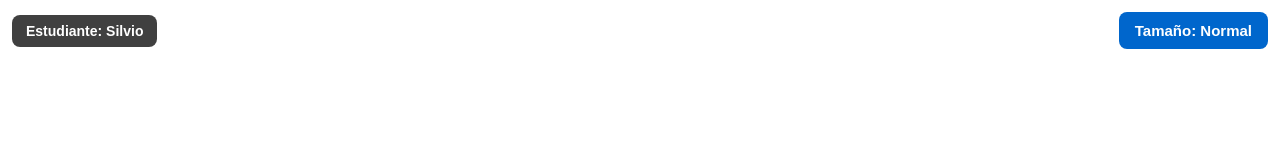
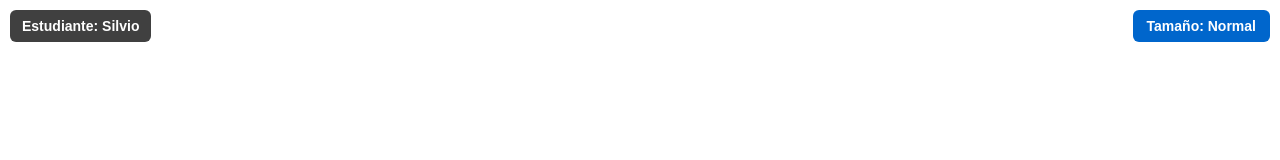
Before and after one commit to SiLvIoxD9/taller-ra, a plain HTML site: page index.html in a window 1280 px wide. Drawn offline with Linux system fonts and the light colour scheme.

Commit message:
Add files via upload

```diff
--- a/index.html
+++ b/index.html
@@ -1,93 +1,53 @@
 <!DOCTYPE html>
-<html lang="es">
+<html>
 <head>
-  <meta charset="UTF-8" />
+  <meta charset="utf-8" />
   <meta name="viewport" content="width=device-width, initial-scale=1.0, user-scalable=no" />
-  <title>Tarjetas Geométricas RA - ETN 1024</title>
-  <script>
-    // Carga segura de librerías sin que se recorten los enlaces
-    var s1 = document.createElement('script');
-    s1.src = 'https://aframe.io' + '/releases/1.3.0/aframe.min.js';
-    document.head.appendChild(s1);
-
-    s1.onload = function() {
-      var s2 = document.createElement('script');
-      s2.src = 'https://jsdelivr.net' + '/gh/AR-js-org/AR.js@3.4.5/aframe/build/aframe-ar.js';
-      document.head.appendChild(s2);
-    };
-  </script>
+  <title>Tarjetas Geometricas RA</title>
+  <script src="https://aframe.io"></script>
+  <script src="https://githack.com"></script>
   <style>
-    body {
-      margin: 0;
-      overflow: hidden;
-      font-family: Arial, sans-serif;
+    body { margin: 0; overflow: hidden; font-family: sans-serif; }
+    #ui {
+      position: fixed; top: 10px; left: 10px; right: 10px; z-index: 9999;
+      display: flex; justify-content: space-between; pointer-events: none;
     }
-    #ui-overlay {
-      position: fixed;
-      top: 12px;
-      left: 12px;
-      right: 12px;
-      z-index: 9999;
-      display: flex;
-      justify-content: space-between;
-      align-items: center;
-      pointer-events: none;
+    .tag {
+      background: rgba(0,0,0,0.75); color: #fff; padding: 8px 12px;
+      border-radius: 6px; font-weight: bold; font-size: 14px;
     }
-    .badge {
-      background: rgba(0, 0, 0, 0.75);
-      color: #ffffff;
-      padding: 8px 14px;
-      border-radius: 8px;
-      font-size: 14px;
-      font-weight: bold;
-    }
-    #btn-tamano {
-      pointer-events: auto;
-      background: #0066cc;
-      color: #ffffff;
-      border: none;
-      padding: 10px 16px;
-      border-radius: 8px;
-      font-size: 15px;
-      font-weight: bold;
-      cursor: pointer;
+    button {
+      pointer-events: auto; background: #0066cc; color: #fff; border: none;
+      padding: 8px 14px; border-radius: 6px; font-weight: bold; font-size: 14px;
     }
   </style>
 </head>
 <body>
-
-  <div id="ui-overlay">
-    <div class="badge">Estudiante: Silvio</div>
-    <button id="btn-tamano" onclick="alternarTamano()">Tamaño: Normal</button>
+  <div id="ui">
+    <div class="tag">Estudiante: Silvio</div>
+    <button id="btn" onclick="cambiar()">Tamaño: Normal</button>
   </div>
 
-  <a-scene embedded arjs="sourceType: webcam; facingMode: environment; debugUIEnabled: false;" vr-mode-ui="enabled: false">
-
-    <!-- Tarjeta A: Hiro -> Cubo Azul -->
+  <a-scene embedded arjs="sourceType: webcam; debugUIEnabled: false;" vr-mode-ui="enabled: false">
     <a-marker preset="hiro">
-      <a-box id="cubo-azul" position="0 0.5 0" scale="1 1 1" color="#0055ff"></a-box>
+      <a-box id="cubo" position="0 0.5 0" scale="1 1 1" color="#0055ff"></a-box>
     </a-marker>
 
-    <!-- Tarjeta B: Kanji -> Esfera Roja -->
     <a-marker preset="kanji">
-      <a-sphere id="esfera-roja" position="0 0.5 0" radius="0.5" scale="1 1 1" color="#ee2222"></a-sphere>
+      <a-sphere id="esfera" position="0 0.5 0" radius="0.5" scale="1 1 1" color="#ee2222"></a-sphere>
     </a-marker>
 
 
   </a-scene>
 
   <script>
-    let ampliado = false;
-
-    function alternarTamano() {
-      ampliado = !ampliado;
-      const escala = ampliado ? "1.5 1.5 1.5" : "1 1 1";
-
-      document.getElementById("cubo-azul").setAttribute("scale", escala);
-      document.getElementById("esfera-roja").setAttribute("scale", escala);
-
-      const boton = document.getElementById("btn-tamano");
-      boton.textContent = ampliado ? "Tamaño: Ampliado" : "Tamaño: Normal";
+    let grande = false;
+    function cambiar() {
+      grande = !grande;
+      const s = grande ? "1.5 1.5 1.5" : "1 1 1";
+      document.getElementById("cubo").setAttribute("scale", s);
+      document.getElementById("esfera").setAttribute("scale", s);
+      document.getElementById("btn").textContent = grande ? "Tamaño: Ampliado" : "Tamaño: Normal";
     }
   </script>
 </body>
```
